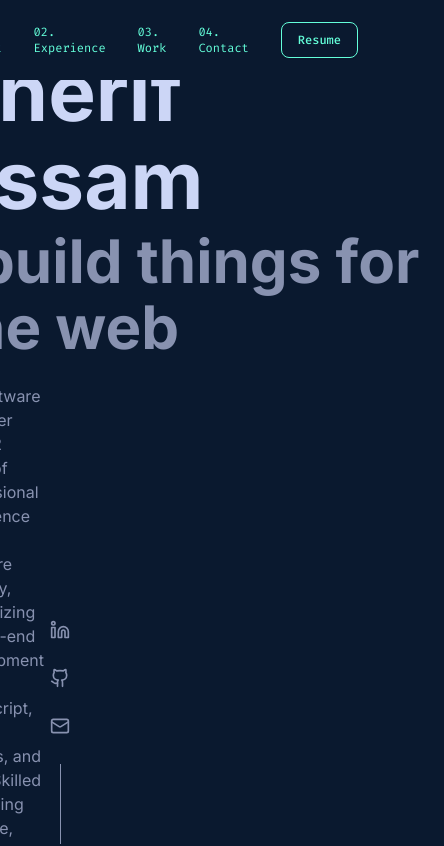
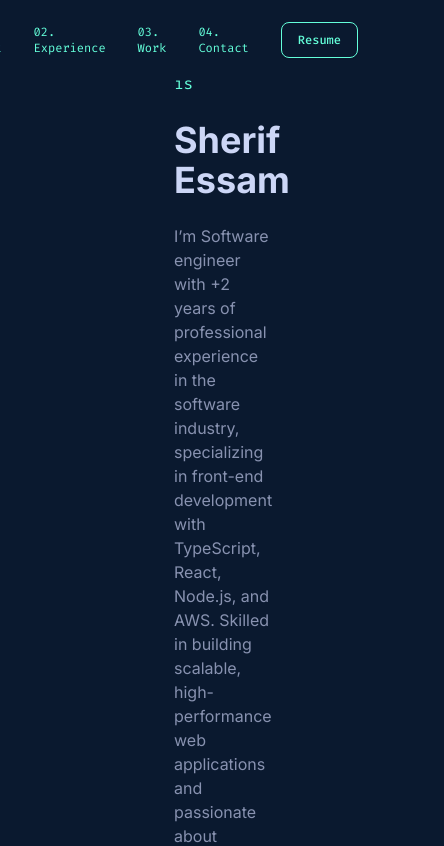
Before and after one commit to Shrief88/portfolio, a Next.js app: page / in a window 390 px wide. Shown: the top 846 px of the page, 444 px wide, since content can reach past the window. Built offline with nearby package versions, Linux system fonts and the light colour scheme.

Commit message:
Update mobile view

```diff
--- a/src/components/Links.tsx
+++ b/src/components/Links.tsx
@@ -21,7 +21,7 @@ const SocialLinks = [
 
 const Links = () => {
   return (
-    <div className="fixed w-10 left-10 bottom-0">
+    <div className="fixed w-10 left-10 bottom-0 hidden md:block">
       <div className="flex flex-col justify-center items-center gap-7">
         {SocialLinks.map((link) => (
           <a
--- /dev/null
+++ b/src/components/MaxWidthWrapper.tsx
@@ -0,0 +1,22 @@
+import { cn } from "@/lib/utils";
+
+const MaxWidthWrapper = ({
+  className,
+  children,
+}: {
+  className?: string;
+  children: React.ReactNode;
+}) => {
+  return (
+    <div
+      className={cn(
+        "mx-auto w-full max-w-screen-xl px-6 md:px-20 flex justify-center",
+        className
+      )}
+    >
+      {children}
+    </div>
+  );
+};
+
+export default MaxWidthWrapper;
--- a/src/sections/Hero.tsx
+++ b/src/sections/Hero.tsx
@@ -1,22 +1,24 @@
 import { hero } from "@/data.json";
+import MaxWidthWrapper from "@/components/MaxWidthWrapper";
 
 const Hero = () => {
   return (
-    <div className="min-h-screen flex justify-center">
-      <section className=" flex flex-col justify-center items-start max-w-[1000px] gap-6">
+    <MaxWidthWrapper className="min-h-screen">
+      <section className="flex flex-col justify-center items-start gap-6 max-w-[1000px] w-full">
         <p className="font-fira text-foreground">Hi, my name is</p>
         <div className="flex flex-col gap-1">
-          <h1 className="text-primary-foreground text-[80px] font-bold leading-[1.1]">
+          <h1 className="text-primary-foreground text-4xl md:text-[80px] font-bold">
             {hero.name}
           </h1>
-          <h1 className="text-secondary-foreground text-[60px] font-bold leading-[1.1]">
+          <h1 className="text-secondary-foreground text-[60px] font-bold hidden md:block">
             {hero.title}
           </h1>
         </div>
-        <p className="text-muted-foreground pr-100">{hero.description}</p>
+        <p className="text-muted-foreground max-w-[600px]">{hero.description}</p>
       </section>
-    </div>
+    </MaxWidthWrapper>
   );
 };
 
 export default Hero;
+// className="flex flex-col justify-center items-start max-w-[1000px] gap-6"
```
